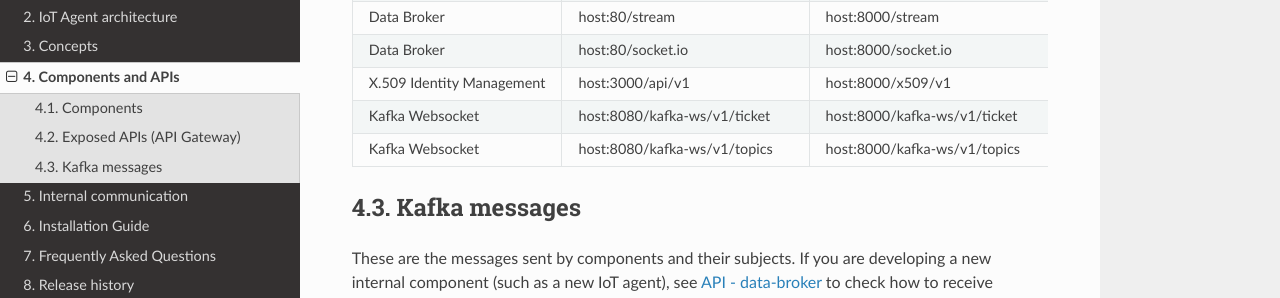
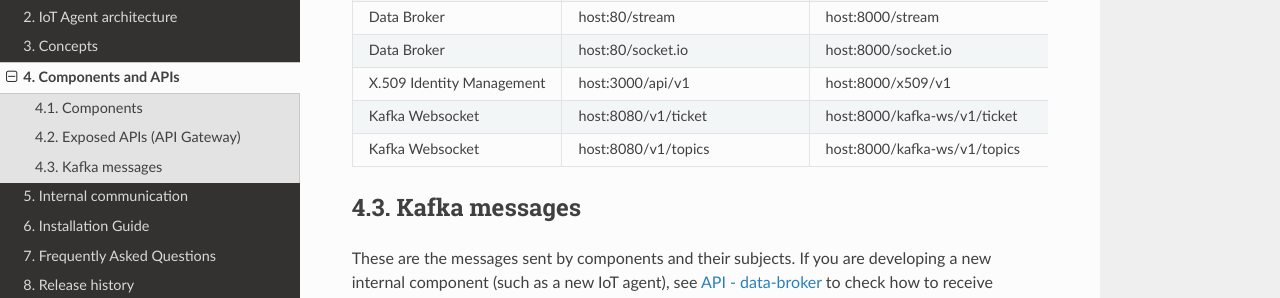
Before and after one commit to dojot/docs, a Sphinx documentation site: the page built from source/components-and-apis.rst, in a window 1280 px wide and 900 px high, scrolled down 2973 px. Shown: the part 190-488 px from the top of the window. Built offline with Sphinx 7.4.7 and the Read the Docs theme 2.0.0, drawn with Linux system fonts in a browser that asks for light colours.

```diff
--- a/source/components-and-apis.rst
+++ b/source/components-and-apis.rst
@@ -308,10 +308,10 @@ TCP port 8000), see the following table.
      - host:3000/api/v1
      - host:8000/x509/v1
    * - Kafka Websocket
-     - host:8080/kafka-ws/v1/ticket
+     - host:8080/v1/ticket
      - host:8000/kafka-ws/v1/ticket
    * - Kafka Websocket
-     - host:8080/kafka-ws/v1/topics
+     - host:8080/v1/topics
      - host:8000/kafka-ws/v1/topics
 
 
```
Also changed, not shown: 1 other file.
